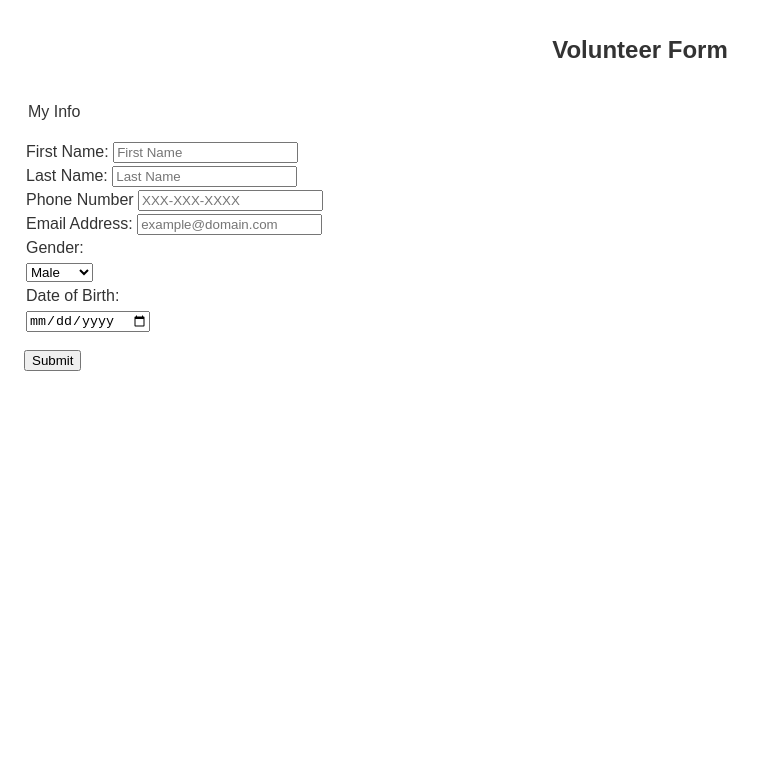
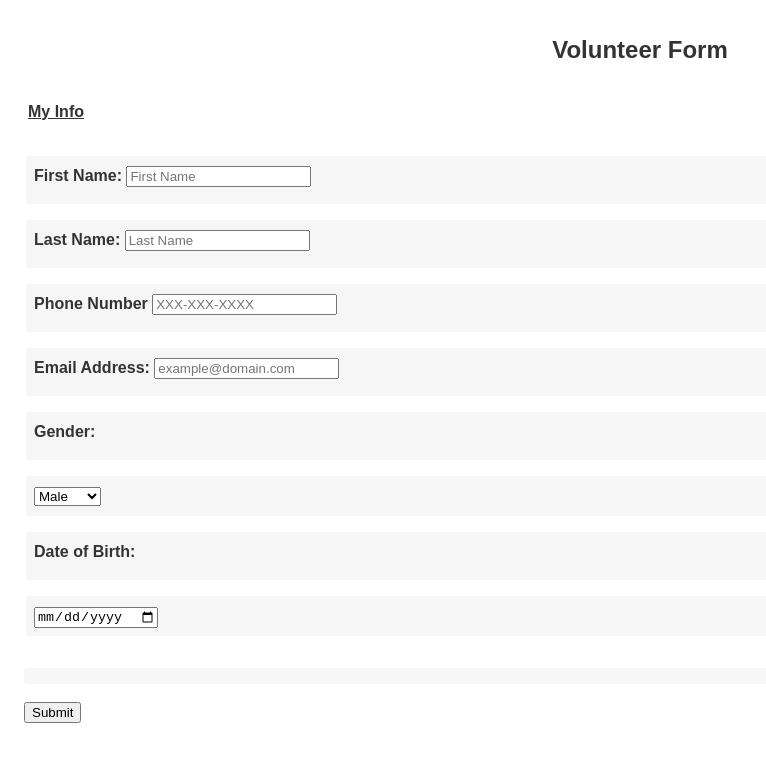
Before and after one commit to Joseph-Barron-ITMD362/lab3, a plain HTML site: page index.html in a window 1280 px wide. Shown: the whole page, without its empty margins (0-766 px from the left). Drawn offline with Linux system fonts and the light colour scheme.

Commit message:
CSS Addition
Added CSS for div, legend, and label elements.

```diff
--- a/css/style.css
+++ b/css/style.css
@@ -20,6 +20,25 @@ form {
 fieldset {
   border: none;
   padding: 1rem 0;
+}
+
+legend {
+  font-weight: bold;
+  text-decoration: underline;
+  margin-bottom: 1rem;
+}
+
+div {
+  margin-bottom: 1rem;
+  padding: 0.5rem;
+  background-color: #f6f6f6;
+  border-radius: 0.25rem;
+}
+
+label {
+  display: block;
+  margin-bottom: 0.5rem;
+  font-weight: bold;
 }
 
 
```
